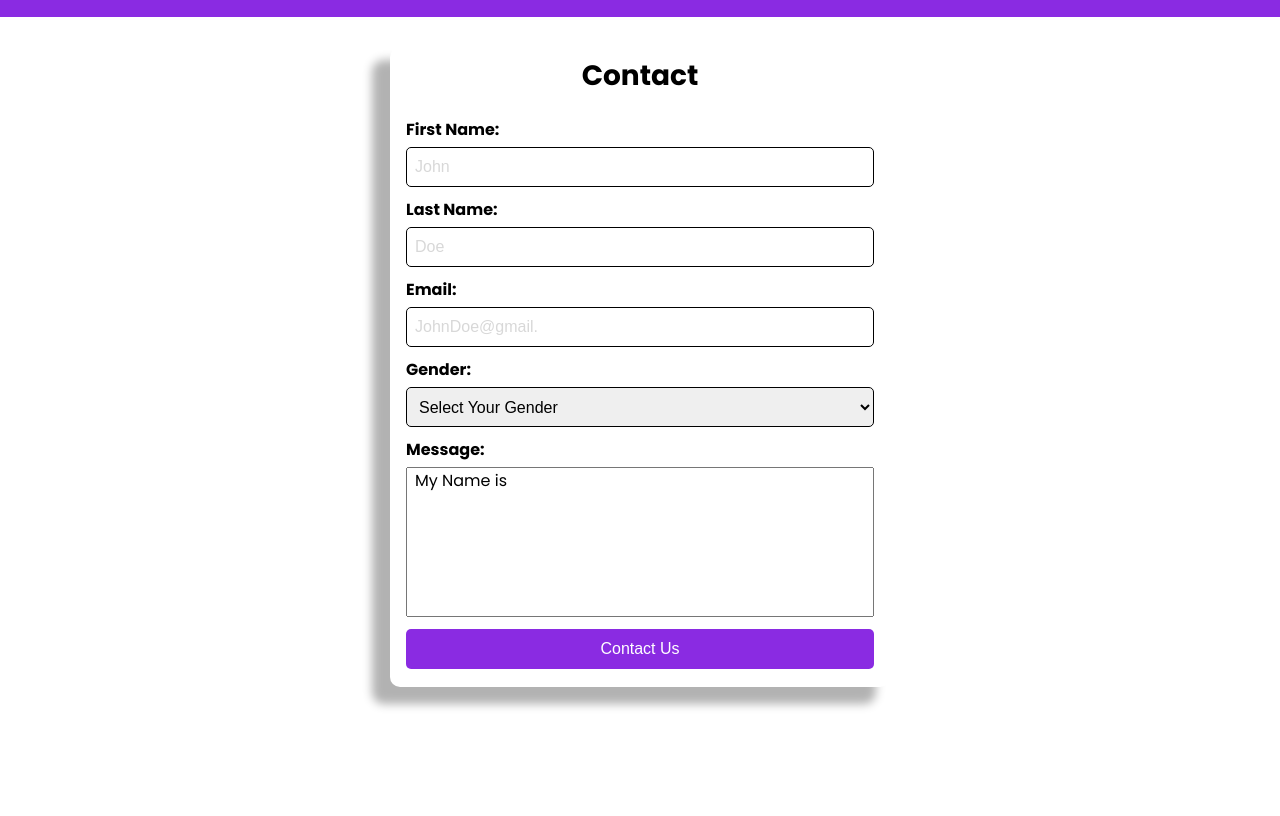
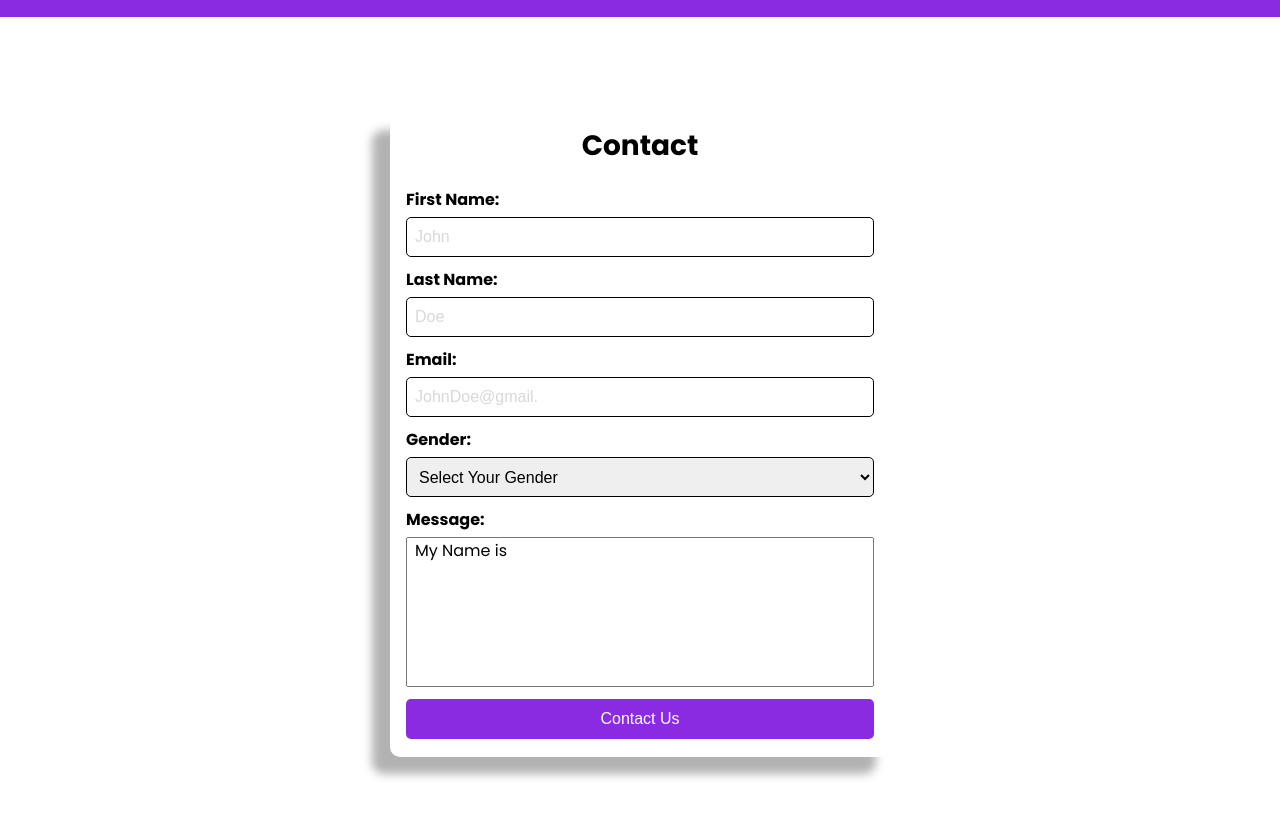
Before and after one commit to Kiki544/Classwork, a plain HTML site: page contactUs.html in a window 1280 px wide. Shown: the part 80-896 px from the top of the page. Before the commit the page ends 800 px from the top, so only its background shows below. Drawn offline with Linux system fonts and the light colour scheme.

Commit message:
Third Commit

```diff
--- a/styles/contactUs.css
+++ b/styles/contactUs.css
@@ -2,6 +2,7 @@ main{
     display: flex;
     justify-content: center;
     align-items: center;
+    padding: 100px;
 }
 
 form {
--- a/styles/header.css
+++ b/styles/header.css
@@ -61,5 +61,5 @@ header li a {
 }
 
 main {
-    height: calc(100vh - 100px);
+    min-height: calc(100vh - 100px);
 }
```
